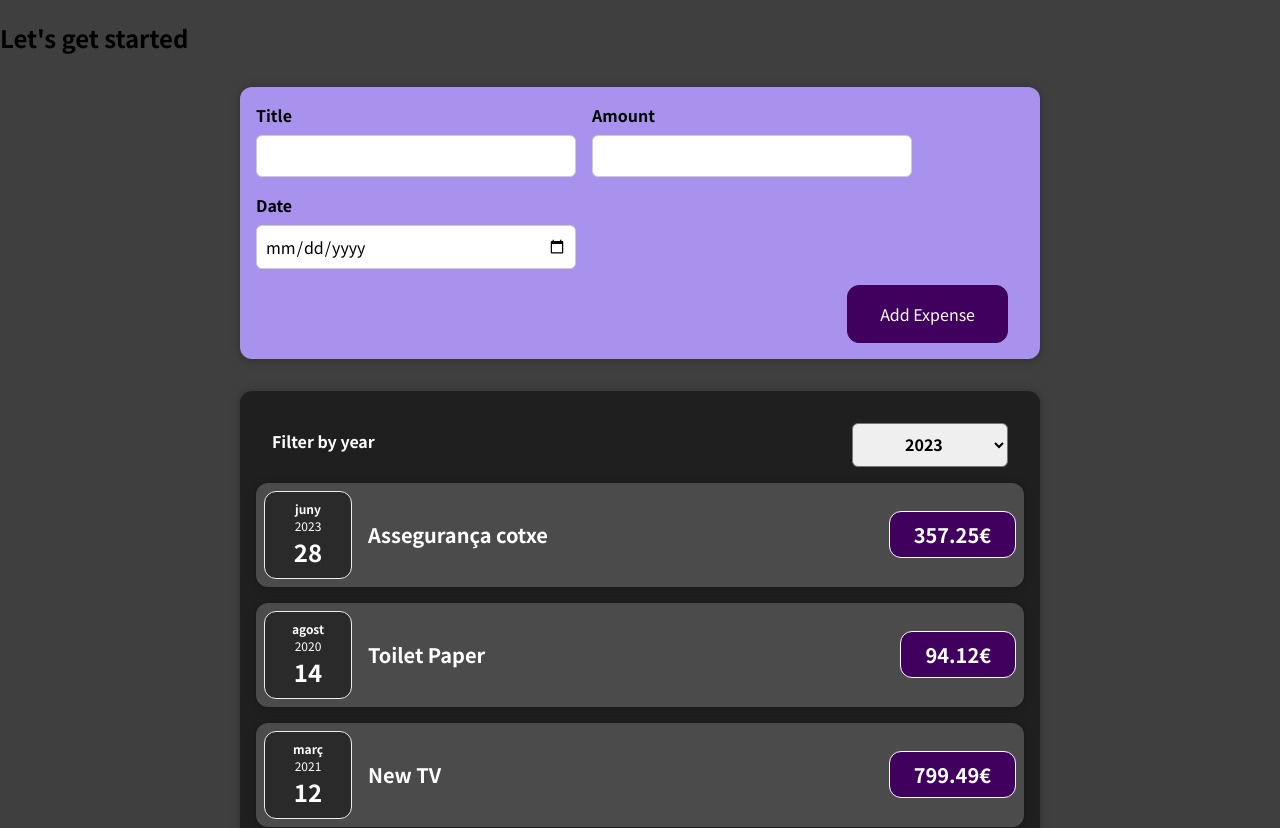
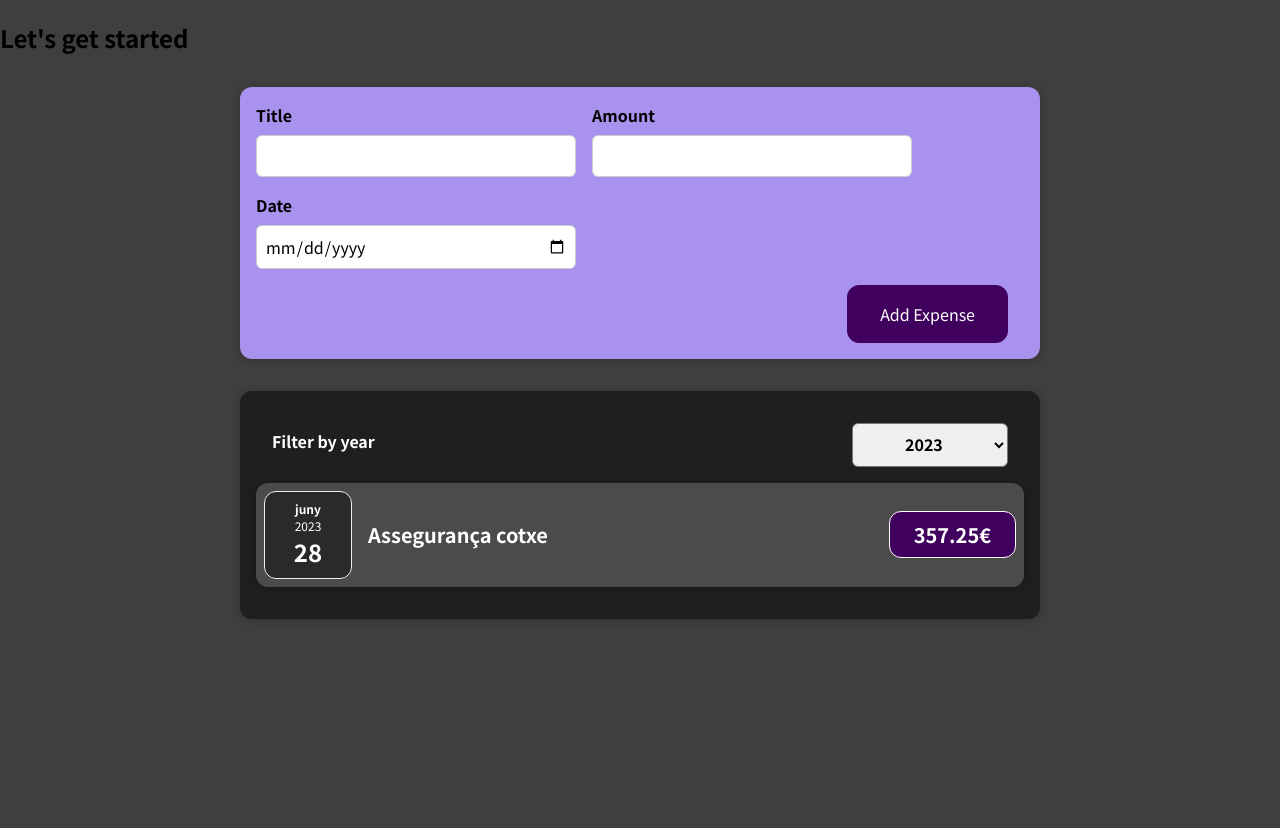
Before and after one commit to gmateu/MyExpenses, a React (Create React App) app: page / in a window 1280 px wide. Shown: the top 828 px of the page. After the commit the page ends 800 px from the top, so only its background shows below. Built offline with nearby package versions, Linux system fonts and the light colour scheme.

Commit message:
filtering expenses

```diff
--- a/src/App.js
+++ b/src/App.js
@@ -1,8 +1,8 @@
-
+import React, { useState } from "react";
 import Expenses from "./components/Expenses/Expenses";
 import NewExpense from "./components/NewExpense/NewExpense";
-const App=()=> {
-  const expenses = [
+
+const DUMMY_EXPENSES = [
   { title: "Assegurança cotxe", amount: 357.25, date: new Date(2023, 5, 28) },
   {
     id: "e1",
@@ -25,17 +25,22 @@ const App=()=> {
   },
 ];
 
-  const addExpenseHandler = expense => {
-    console.log("in app.js", expense)
+const App = () => {
+  const [expenses, setExpenses] = useState(DUMMY_EXPENSES);
+  const addExpenseHandler = (expense) => {
+    setExpenses((prevExpenses) => {
+      return [expense, ...prevExpenses];
+    });
+    console.log("in app.js", expense);
   };
 
   return (
     <div>
       <h2>Let's get started</h2>
-      <NewExpense onAddExpense={addExpenseHandler}/>
-      <Expenses expenses={expenses}/>
+      <NewExpense onAddExpense={addExpenseHandler} />
+      <Expenses expenses={expenses} />
     </div>
   );
-}
+};
 
 export default App;
--- a/src/components/Expenses/Expenses.js
+++ b/src/components/Expenses/Expenses.js
@@ -11,11 +11,16 @@ const Expenses = (props) => {
     console.log("setFilterYear in Expenses.js", year);
     setFilteredYear(year);
   };
+
+  const filteredExpenses = props.expenses.filter((expense) => {
+    return expense.date.getFullYear().toString() === filteredYear;
+  });
   return (
     <Card className="expenses">
       <ExpensesFilter selected={filteredYear} onSetFilterYear={setFilterYear} />
-      {props.expenses.map((expense) => (
+      {filteredExpenses.map((expense) => (
         <ExpenseItem
+          key={expense.id}
           title={expense.title}
           amount={expense.amount}
           date={expense.date}
```
Lines whose indentation alone changed are shown as unchanged.
